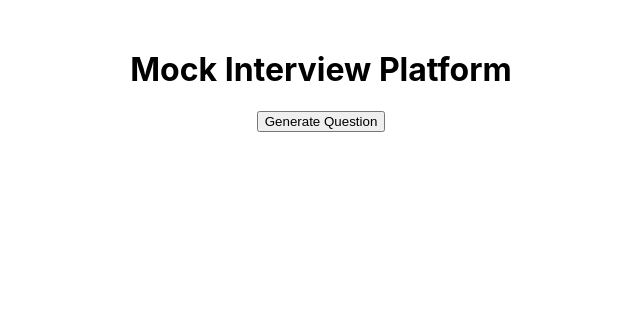
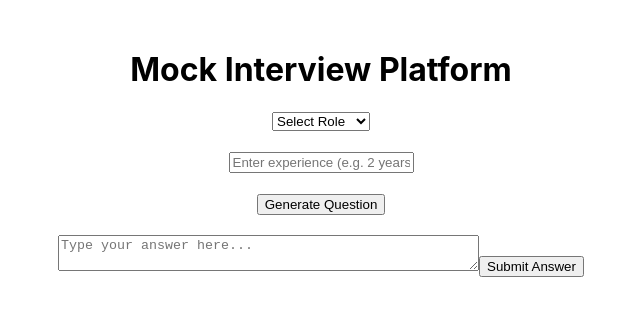
Before and after one commit to angelpauly/mock_interview_platform, a React (Create React App) app in the folder frontend/: page / in a window 1280 px wide. Shown: the top 316 px of the page, without its empty margins (319-959 px from the left). Built offline with nearby package versions, Linux system fonts and the light colour scheme.

Commit message:
basic og giving answer, providing score and setting feedback is done..need to upgrade

```diff
--- a/frontend/src/App.js
+++ b/frontend/src/App.js
@@ -1,27 +1,88 @@
 import { useState } from "react";
 
 function App() {
+  const [role, setRole] = useState("");
+  const [experience, setExperience] = useState("");
   const [question, setQuestion] = useState("");
+  const [answer,setAnswer] = useState("");
+  const [score, setScore]= useState(null);
+  const [feedback, setFeedback]= useState("");
 
   const fetchQuestion = async () => {
+    const res = await fetch("http://127.0.0.1:8000/question", {
+      method: "POST",
+      headers: {
+        "Content-Type": "application/json"
+      },
+      body: JSON.stringify({ role, experience })
+    });
 
-    const res = await fetch("http://localhost:8000/question");
-    //fetch("http://127.0.0.1:8000/question");
     const data = await res.json();
     setQuestion(data.question);
+
+    setScore(null);
+    setFeedback("");
+    setAnswer("");
+  };
+
+  const submitAnswer = async () => {
+    const res = await fetch("http://127.0.0.1:8000/evaluate", {
+      method: "POST",
+      headers: {
+        "Content-Type": "application/json"
+      },
+      body: JSON.stringify({answer})
+    });
+    const data=await res.json();
+    setScore(data.score);
+    setFeedback(data.feedback);
   };
 
   return (
     <div style={{ textAlign: "center", marginTop: "50px" }}>
       <h1>Mock Interview Platform</h1>
 
+      <select onChange={(e) => setRole(e.target.value)}>
+        <option value="">Select Role</option>
+        <option value="SDE">SDE</option>
+        <option value="HR">HR</option>
+        <option value="Data Analyst">Data Analyst</option>
+      </select>
+
+      <br /><br />
+
+      <input
+        type="text"
+        placeholder="Enter experience (e.g. 2 years)"
+        onChange={(e) => setExperience(e.target.value)}
+      />
+
+      <br /><br />
+
       <button onClick={fetchQuestion}>
         Generate Question
       </button>
 
-      <p style={{ marginTop: "20px" }}>
-        {question}
-      </p>
+      <p style={{ marginTop: "20px" }}>{question}</p>
+
+      <textarea
+        placeholder="Type your answer here..."
+        value ={answer}
+        onChange={(e)=> setAnswer(e.target.value)}
+        row="5"
+        cols="50"
+      />
+
+      <button onClick={submitAnswer}>
+        Submit Answer
+      </button>
+
+      {score !==null && (
+        <div style={{ marginTop: "20px" }}>
+          <h3>Score: {score}/10</h3>
+          <p>{feedback}</p>
+        </div>
+      )}
     </div>
   );
 }
```
